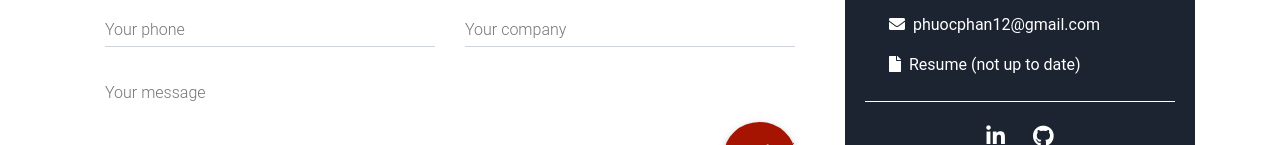
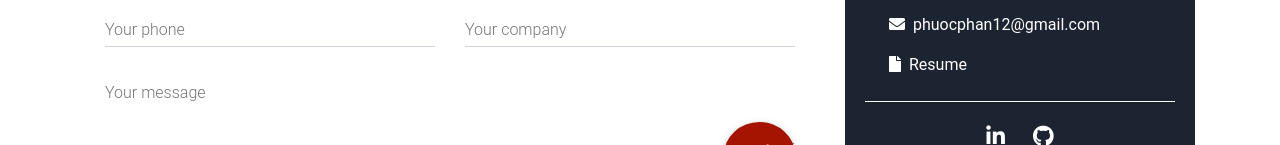
Before and after one commit to pphan93/Updated-Portfolio, a plain HTML site: page index.html in a window 1280 px wide. Shown: the part 3390-3535 px from the top of the page. Drawn offline with nearby package versions, Linux system fonts and the light colour scheme.

Commit message:
updaed resume

```diff
--- a/index.html
+++ b/index.html
@@ -529,8 +529,7 @@
                                     </li>
                                     <li>
                                         <p><i class="fas fa-file pr-2"></i><a
-                                                href="./assets/files/PHUOC PHAN-RESUME_.pdf" target="_blank">Resume (not
-                                                up to date)</a></p>
+                                                href="./assets/files/FULL STACK - PHUOC PHAN-RESUME.pdf" target="_blank">Resume</a></p>
                                     </li>
                                 </ul>
                                 <hr class="hr-light my-4">
```
